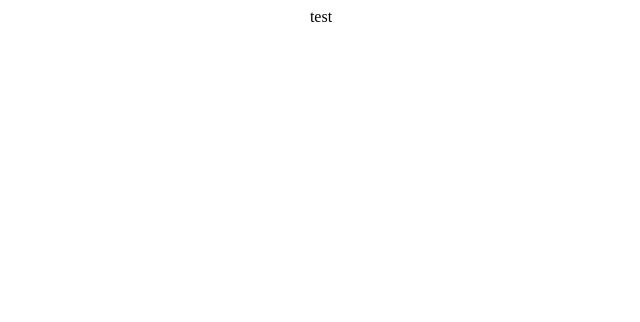
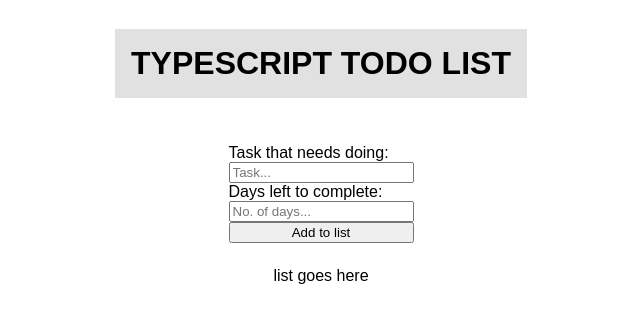
Before and after one commit to MandSolo/typescript-todo, a React (Create React App) app: page / in a window 1280 px wide. Shown: the top 322 px of the page, without its empty margins (319-959 px from the left). Built offline with nearby package versions, Linux system fonts and the light colour scheme.

Commit message:
feat: add static form

```diff
--- a/src/App.css
+++ b/src/App.css
@@ -1,38 +1,18 @@
-.App {
-  text-align: center;
-}
-
-.App-logo {
-  height: 40vmin;
-  pointer-events: none;
-}
-
-@media (prefers-reduced-motion: no-preference) {
-  .App-logo {
-    animation: App-logo-spin infinite 20s linear;
-  }
-}
-
-.App-header {
-  background-color: #282c34;
-  min-height: 100vh;
+.container {
   display: flex;
   flex-direction: column;
   align-items: center;
-  justify-content: center;
-  font-size: calc(10px + 2vmin);
-  color: white;
+  font-family: Arial, Helvetica, sans-serif;
 }
 
-.App-link {
-  color: #61dafb;
+.title {
+  text-transform: uppercase;
+  background: #e1e1e1;
+  padding: 16px;
 }
 
-@keyframes App-logo-spin {
-  from {
-    transform: rotate(0deg);
-  }
-  to {
-    transform: rotate(360deg);
-  }
+.form {
+  display: flex;
+  flex-direction: column;
+  margin: 24px;
 }
--- a/src/App.tsx
+++ b/src/App.tsx
@@ -1,12 +1,20 @@
-import React from 'react';
-import './App.css';
+import React, { FC } from "react";
+import "./App.css";
 
-function App() {
+const App: FC = () => {
   return (
-    <div className="App">
- test
+    <div className="container">
+      <h1 className="title">Typescript TODO List</h1>
+      <form className="form">
+        <label htmlFor="task">Task that needs doing:</label>
+        <input type="text" id="task" placeholder="Task..." />
+        <label htmlFor="deadline">Days left to complete:</label>
+        <input type="text" id="deadline" placeholder="No. of days..." />
+        <button>Add to list</button>
+      </form>
+      <div className="list">list goes here</div>
     </div>
   );
-}
+};
 
 export default App;
```
